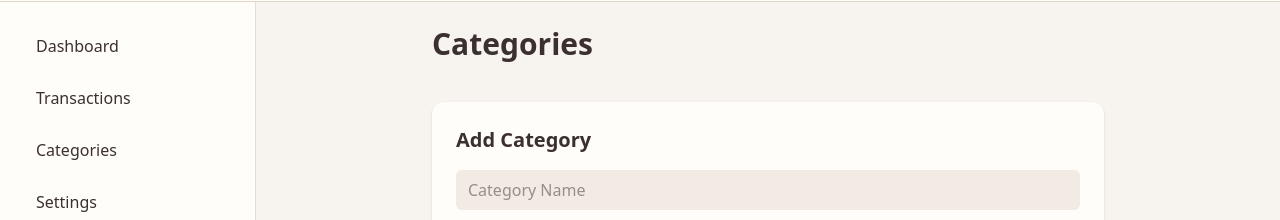
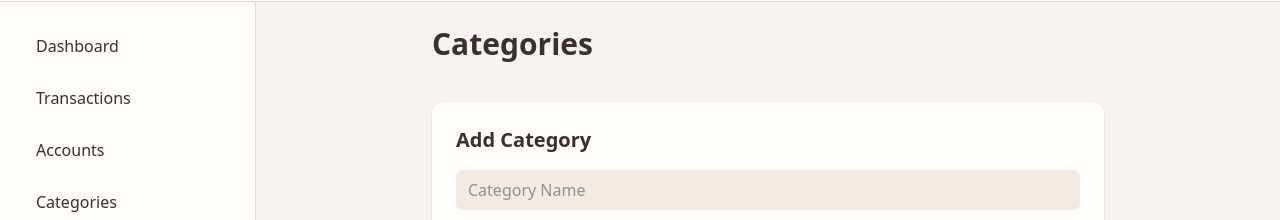
Before and after one commit to chenkv/Little-Ledger, a Next.js app: page /categories in a window 1280 px wide. Shown: the part 77-297 px from the top of the page. Built offline with nearby package versions, Linux system fonts and the light colour scheme; no server answers.

Commit message:
feat: adding in accounts to sidebar

```diff
--- a/app/components/Sidebar.tsx
+++ b/app/components/Sidebar.tsx
@@ -45,6 +45,12 @@ export default function Sidebar() {
         </Link>
         <Link
           className="block px-3 py-2 rounded-md hover:bg-[var(--card)] dark:hover:bg-[var(--card-dark)] cursor-pointer"
+          href="/accounts"
+        >
+          Accounts
+        </Link>
+        <Link
+          className="block px-3 py-2 rounded-md hover:bg-[var(--card)] dark:hover:bg-[var(--card-dark)] cursor-pointer"
           href="/categories"
         >
           Categories
```
